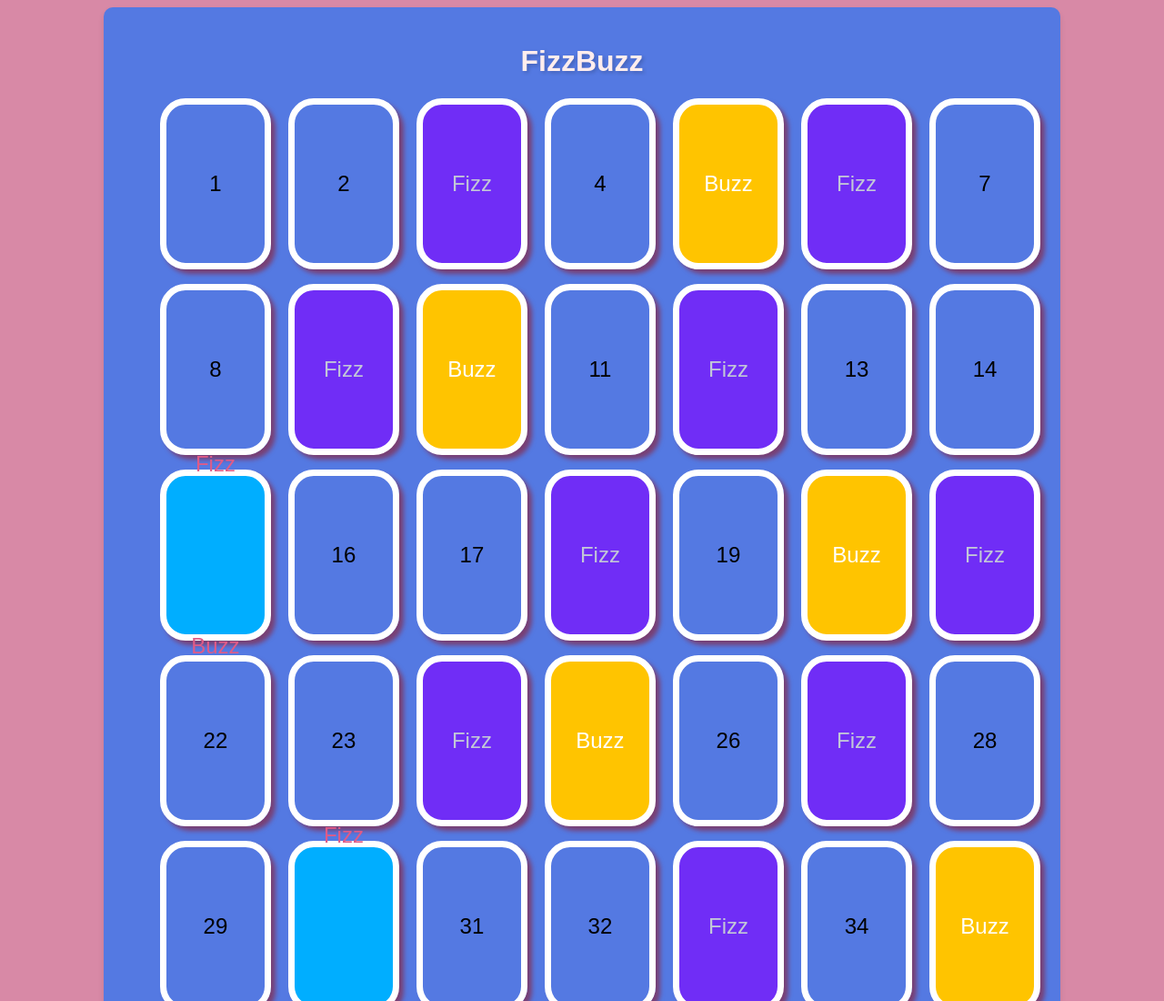
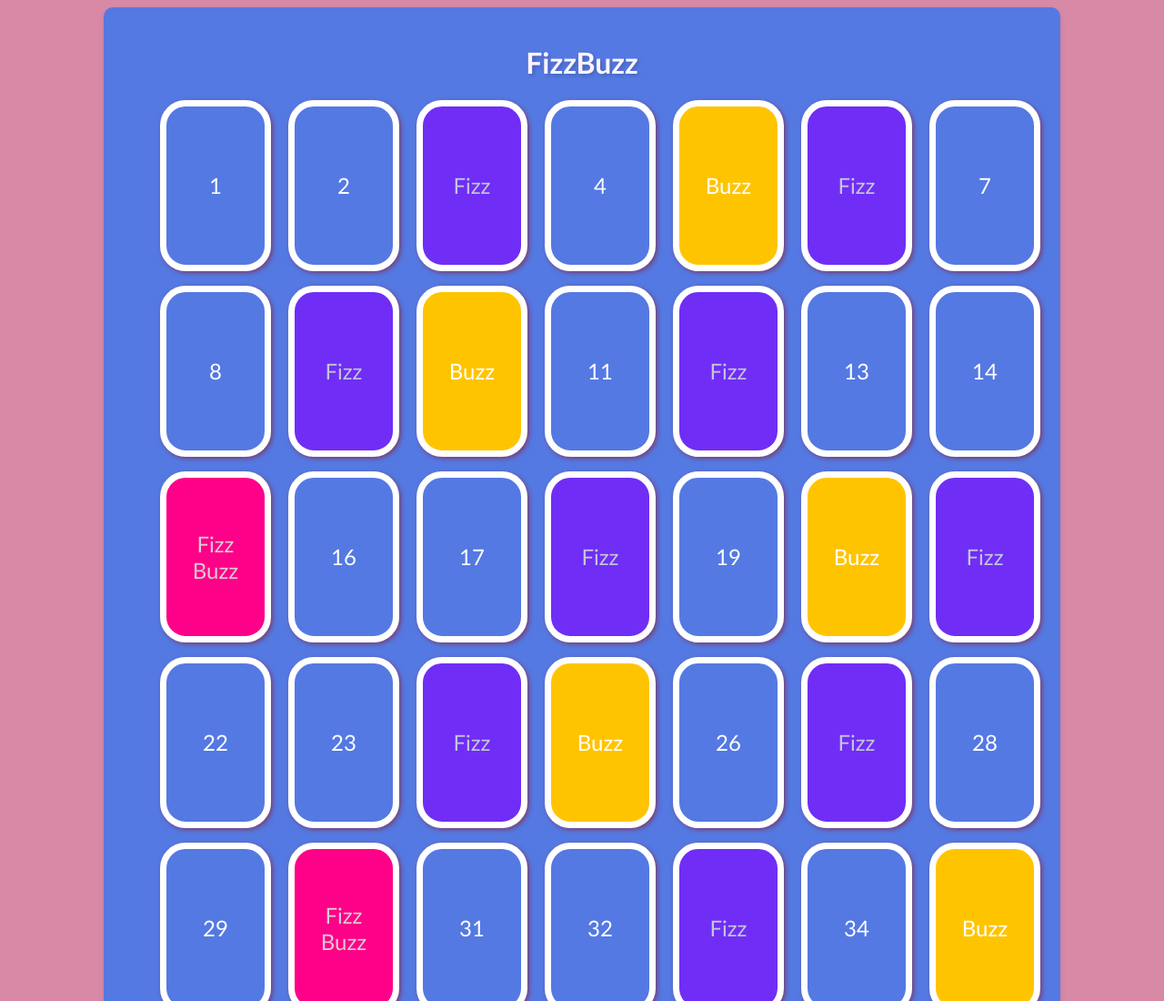
Before and after one commit to leamusa/js-fizzbuzz, a plain HTML site: page index.html in a window 1280 px wide. Shown: the top 1100 px of the page at 91% size. Drawn offline with Linux system fonts and the light colour scheme.

Commit message:
fixing iteems inside card

```diff
--- a/assets/css/style.css
+++ b/assets/css/style.css
@@ -1,6 +1,7 @@
 body {
   background-color: #d889a6;
-  font-family: "Arial", sans-serif;
+  font-family: "Trebuchet MS", "Lucida Sans Unicode", "Lucida Grande",
+    "Lucida Sans", Arial, sans-serif;
 }
 
 #container {
@@ -14,7 +15,7 @@
 h1 {
   text-align: center;
   text-shadow: 2px 2px 4px rgba(0, 0, 0, 0.2);
-  color: #ffeded;
+  color: #fff4fe;
   border-radius: 20px;
 }
 .fizz-list {
@@ -22,6 +23,7 @@
   flex-wrap: wrap;
   justify-content: space-around;
   gap: 1rem;
+  color: #fff;
 }
 
 .fizz-list > li {
@@ -35,8 +37,7 @@
   display: flex;
   align-items: center;
   justify-content: center;
-  box-shadow: 5px 5px 5px rgba(158, 8, 8, 0.5);
-  line-height: 200px;
+  box-shadow: 2px 2px 5px rgba(158, 8, 8, 0.5);
 }
 
 .fizz {
@@ -50,7 +51,7 @@
 }
 
 .fizz_buzz {
-  color: #df5b87;
-  background-color: #00aeff;
+  color: #dacdd1;
+  background-color: #ff0088;
   text-align: center;
 }
```
